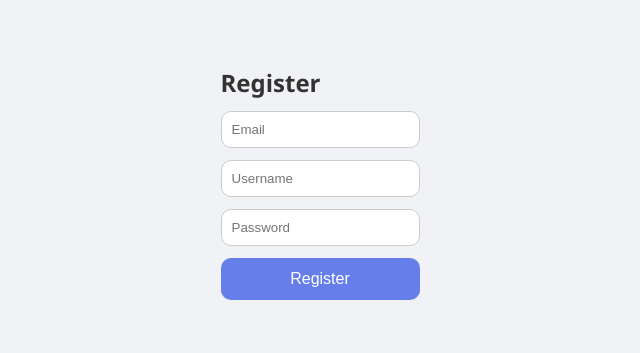
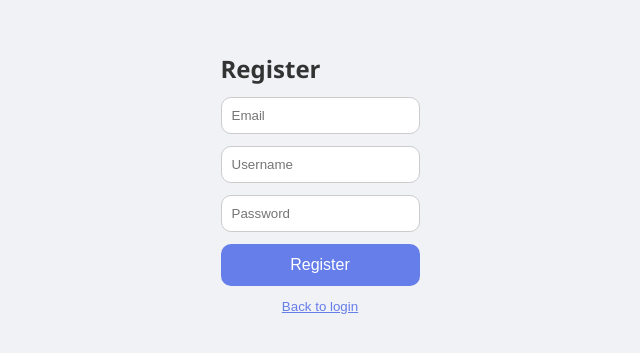
Before and after one commit to Bluerat1/Integpit, a React (Create React App) app: page /#/register in a window 1280 px wide. Shown: the part 217-570 px from the top of the page, without its empty margins (320-960 px from the left). Built offline with nearby package versions, Linux system fonts and the light colour scheme.

Commit message:
please leas

```diff
--- a/src/components/Register.js
+++ b/src/components/Register.js
@@ -1,11 +1,12 @@
 import React, { useState, useContext } from 'react';
 import { AuthContext } from '../context/AuthContext';
+import { useNavigate } from 'react-router-dom';
 
 
 const Register = ({ history }) => {
 const [form, setForm] = useState({ username: '', email: '', password: '' });
   const { register } = useContext(AuthContext);
-
+  const navigate = useNavigate();
   const handleChange = (e) => {
     setForm({ ...form, [e.target.name]: e.target.value });
   };
@@ -17,7 +18,9 @@ const [form, setForm] = useState({ username: '', email: '', password: '' });
   };
 
 return (
+
     <form onSubmit={handleSubmit}>
+
       <h2>Register</h2>
        <input
         name="email"
@@ -41,6 +44,7 @@ return (
         required
       />
       <button type="submit">Register</button>
+       <button className="link" onClick={() => navigate('/Login')}>Back to login</button>
     </form>
   );
 };
```
Also changed, not shown: public/494679314_3980080055541931_189868655800685748_n.jpg (deleted), public/cat.jpg (added).
